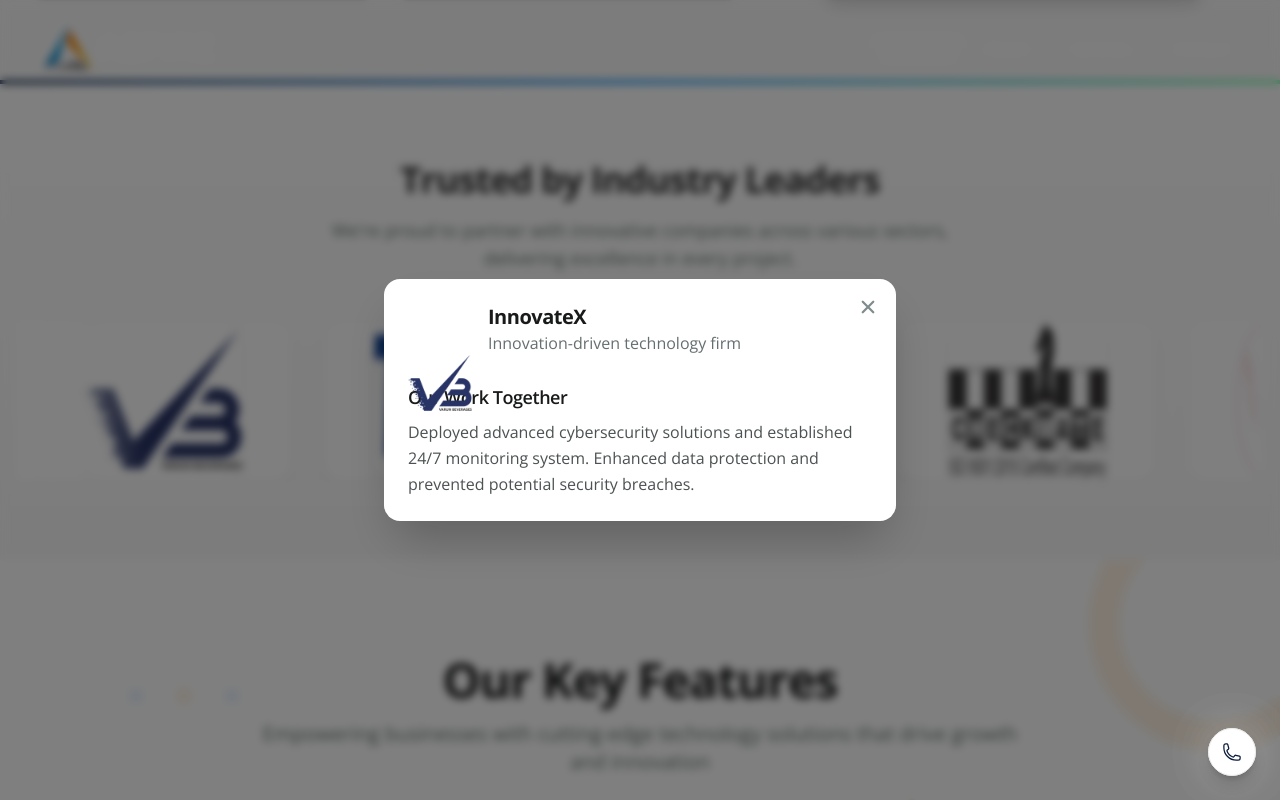
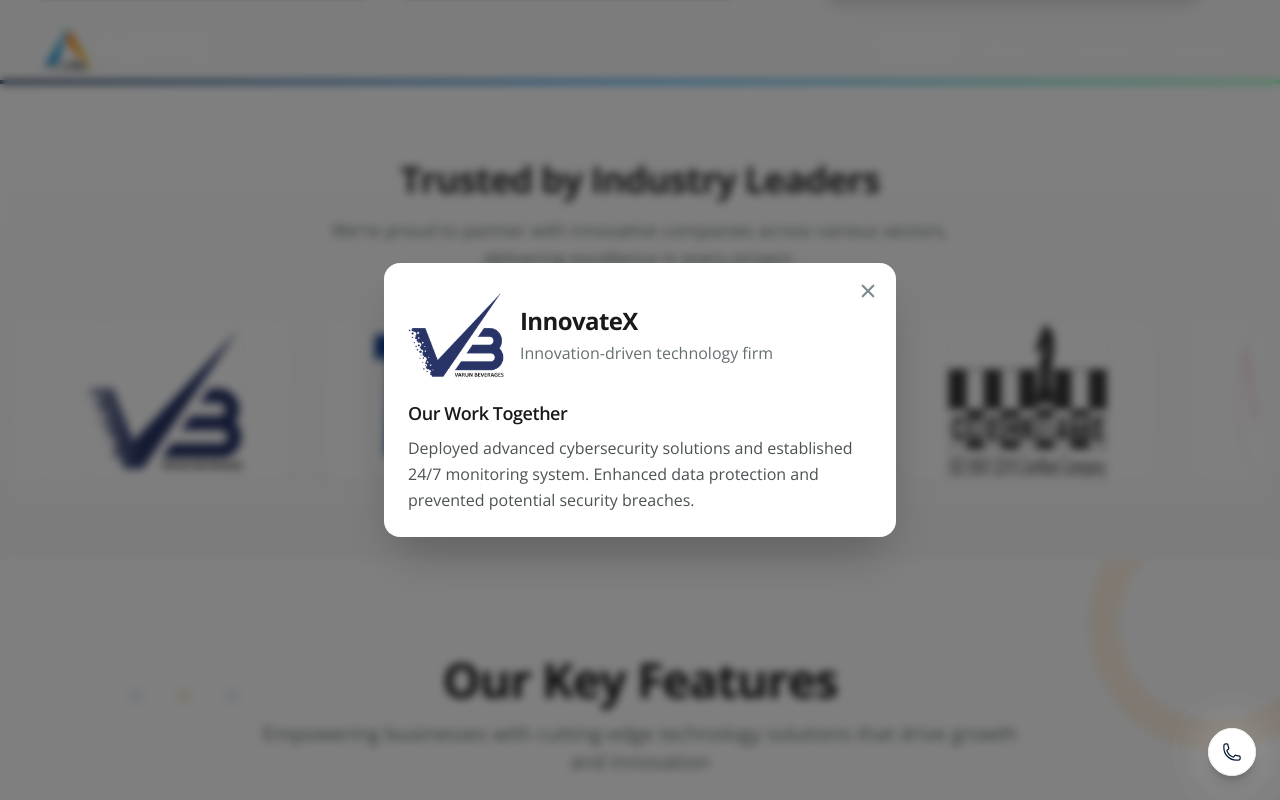
Before and after one commit to abjp021/aspire-website, a Next.js app: page / in a window 1280 px wide. Both pictures are taken after a click on the element 330 px from the left and 1562 px from the top of the page. Shown: the part 1162-1962 px from the top of the page. Built offline with nearby package versions, Linux system fonts and the light colour scheme.

Commit message:
aligned the  logo in information modal

```diff
--- a/src/components/home/ClientSection.tsx
+++ b/src/components/home/ClientSection.tsx
@@ -135,28 +135,29 @@
           initial={{ opacity: 0, y: 10 }}
           animate={{ opacity: 1, y: 0 }}
           transition={{ delay: 0.1 }}
-          className="flex items-start space-x-4 mb-4"
+          className="flex items-center mb-4"
         >
           <motion.div
             initial={{ scale: 0.8, opacity: 0 }}
             animate={{ scale: 1, opacity: 1 }}
             transition={{ delay: 0.2 }}
-            className="relative w-16 h-16 flex-shrink-0"
+            className="relative w-24 h-24 flex-shrink-0 mr-4"
           >
             <Image
               src={client.logo}
               alt={client.name}
-              width={160}
-              height={160}
-              className="object-contain w-40 h-40"
+              width={96}
+              height={96}
+              className="object-contain w-24 h-24"
             />
           </motion.div>
           <motion.div
-            initial={{ opacity: 0, x: -10 }}
-            animate={{ opacity: 1, x: 0 }}
+            initial={{ opacity: 0, y: -10 }}
+            animate={{ opacity: 1, y: 0 }}
             transition={{ delay: 0.3 }}
+            className="text-left"
           >
-            <h3 className="text-xl font-bold text-gray-900">{client.name}</h3>
+            <h3 className="text-2xl font-bold text-gray-900 mb-1">{client.name}</h3>
             <p className="text-gray-600">{client.summary}</p>
           </motion.div>
         </motion.div>
```
